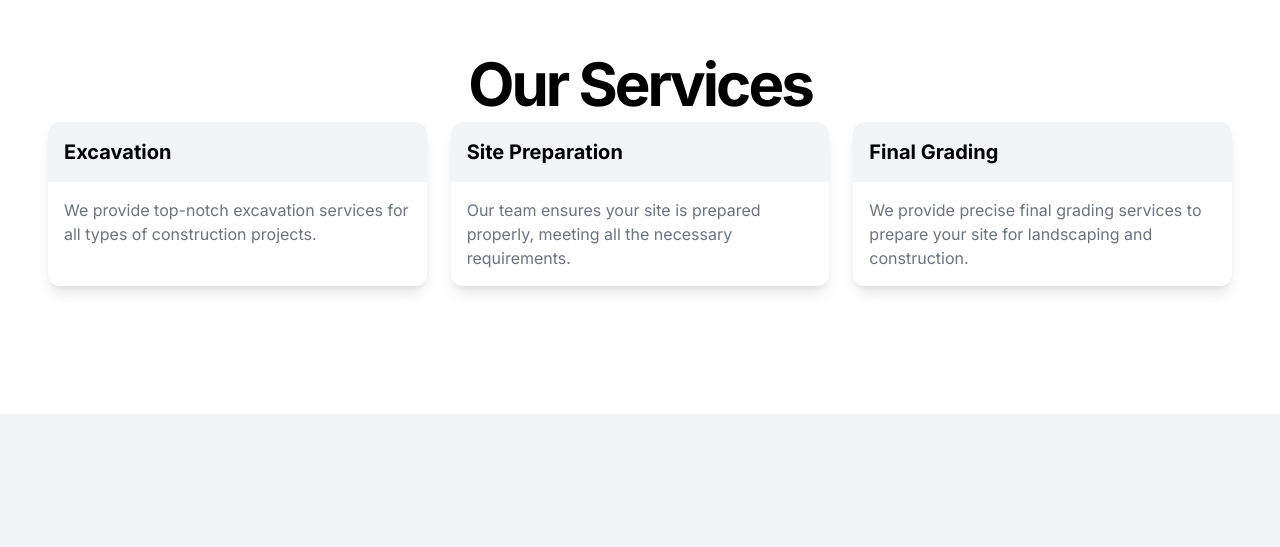
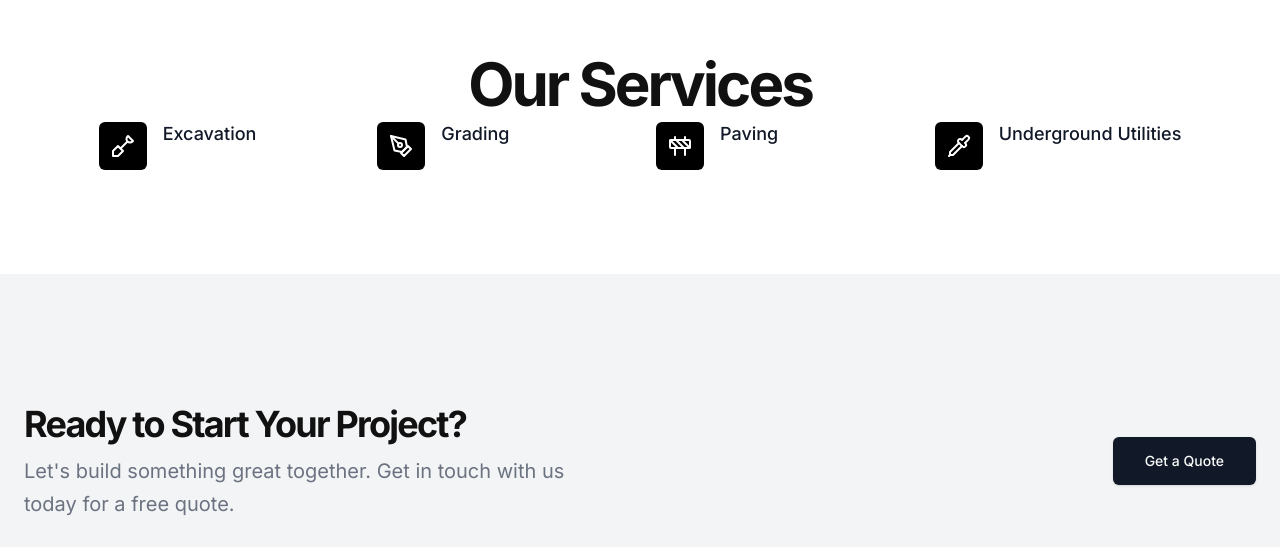
Before and after one commit to KarnellSchultz/g2sitework, a Next.js app: page / in a window 1280 px wide. Shown: the part 1122-1669 px from the top of the page. Built offline with nearby package versions, Linux system fonts and the light colour scheme.

Commit message:
resend integration added with contact form.

```diff
--- a/app/globals.css
+++ b/app/globals.css
@@ -7,4 +7,5 @@
 }
 body {
   background-color: var(--background);
+  color: #111;
 }
--- a/components/contact-form.tsx
+++ b/components/contact-form.tsx
@@ -9,8 +9,38 @@ import { Textarea } from "@/components/ui/textarea";
 import { Button } from "@/components/ui/button";
 import Link from "next/link";
 import { JSX, SVGProps } from "react";
+import { Resend } from "resend";
+
+const resend = new Resend(process.env.RESEND_API_KEY ?? "");
 
 export function ContactForm() {
+  const handleSubmit = async (formData: FormData) => {
+    "use server";
+
+    const rawFormData = {
+      name: formData.get("name"),
+      email: formData.get("email"),
+      message: formData.get("message"),
+      honeypotName: formData.get("h-name"),
+      honeypotEmail: formData.get("h-email"),
+      honeypotMessage: formData.get("h-message"),
+    };
+
+    if (rawFormData.honeypotName || rawFormData.honeypotEmail || rawFormData.honeypotMessage) {
+      console.log("Honeypot triggered - No email sent");
+      return;
+    }
+
+    const { data } = await resend.emails.send({
+      from: process.env.RESEND_FROM_EMAIL ?? "",
+      to: process.env.RESEND_TO_EMAIL ?? "",
+      subject: `${rawFormData.name} <${rawFormData.email}> email from g2sitework.com/contact `,
+      html: `<div>${rawFormData.message}</div>`,
+    });
+
+    console.log(`"Sending email" ${data?.id}`);
+  };
+
   return (
     <Card className="max-w-lg mx-auto p-8 space-y-6">
       <CardHeader className="mb-6">
@@ -26,12 +56,13 @@ export function ContactForm() {
         </CardDescription>
       </CardHeader>
       <CardContent>
-        <form className="space-y-4">
+        <form className="space-y-4" action={handleSubmit}>
           <div className="space-y-2">
             <Label htmlFor="name">Name</Label>
             <Input
               className="w-full focus-visible:ring-gray-700"
               id="name"
+              name="name"
               placeholder="First and Last Name"
               required
             />
@@ -41,6 +72,7 @@ export function ContactForm() {
             <Input
               className="w-full focus-visible:ring-gray-700"
               id="email"
+              name="email"
               placeholder="name@xyz.com"
               required
               type="email"
@@ -51,11 +83,20 @@ export function ContactForm() {
             <Textarea
               className="w-full min-h-[100px] focus-visible:ring-gray-700"
               id="message"
+              name="message"
               placeholder="Your Message"
               required
             />
           </div>
-          <Button className="w-full bg-black text-white">Submit</Button>
+          {/* Honeypot fields */}
+          <div className="absolute top-0 left-0 opacity-0 w-0 h-0 -z-10 ">
+            <Input id="h-email" name="h-email" type="email" />
+            <Input id="h-name" name="h-name" type="text" />
+            <Input id="h-text" name="h-message" type="text" />
+          </div>
+          <Button type="submit" className="w-full bg-black focus-visible:ring-gray-700 text-white">
+            Submit
+          </Button>
         </form>
       </CardContent>
     </Card>
--- a/components/home-page.tsx
+++ b/components/home-page.tsx
@@ -55,40 +55,7 @@ export function HomePage() {
             <h2 className="text-3xl py-2 font-bold tracking-tighter text-center sm:text-5xl xl:text-6xl/none">
               Our Services
             </h2>
-            <div className="grid gap-6 lg:grid-cols-3">
-              <Card className="overflow-hidden rounded-xl shadow-lg">
-                <CardHeader className="bg-gray-100 p-4">
-                  <h3 className="text-xl font-bold">Excavation</h3>
-                </CardHeader>
-                <CardContent className="p-4">
-                  <p className="text-gray-500">
-                    We provide top-notch excavation services for all types of construction projects.
-                  </p>
-                </CardContent>
-              </Card>
-              <Card className="overflow-hidden rounded-xl shadow-lg">
-                <CardHeader className="bg-gray-100 p-4">
-                  <h3 className="text-xl font-bold">Site Preparation</h3>
-                </CardHeader>
-                <CardContent className="p-4">
-                  <p className="text-gray-500">
-                    Our team ensures your site is prepared properly, meeting all the necessary
-                    requirements.
-                  </p>
-                </CardContent>
-              </Card>
-              <Card className="overflow-hidden rounded-xl shadow-lg">
-                <CardHeader className="bg-gray-100 p-4">
-                  <h3 className="text-xl font-bold">Final Grading</h3>
-                </CardHeader>
-                <CardContent className="p-4">
-                  <p className="text-gray-500">
-                    We provide precise final grading services to prepare your site for landscaping
-                    and construction.
-                  </p>
-                </CardContent>
-              </Card>
-            </div>
+            <Services />
           </div>
         </section>
         <section className="w-full flex justify-center py-12 md:py-24 lg:py-32 bg-gray-100 dark:bg-gray-100">
@@ -115,6 +82,44 @@ export function HomePage() {
   );
 }
 
+const Services = () => {
+  return (
+    <div
+      className="w-full flex justify-center
+    "
+    >
+      <div className="grid grid-cols-2 gap-y-8 sm:gap-y-8 md:grid md:grid-cols-4 md:gap-x-8 md:gap-y-10">
+        <div className="">
+          <div className="absolute flex items-center justify-center h-12 w-12 rounded-md bg-black text-white">
+            <ShovelIcon className="h-6 w-6" />
+          </div>
+          <p className="ml-16 text-lg leading-6 font-medium text-gray-900">Excavation</p>
+        </div>
+        <div>
+          <div className="absolute flex items-center justify-center h-12 w-12 rounded-md bg-black text-white">
+            <PenToolIcon className="h-6 w-6" />
+          </div>
+          <p className="ml-16 text-lg leading-6 font-medium text-gray-900 ">Grading</p>
+        </div>
+        <div>
+          <div className="absolute flex items-center justify-center h-12 w-12 rounded-md bg-black text-white">
+            <ConstructionIcon className="h-6 w-6" />
+          </div>
+          <p className="ml-16 text-lg leading-6 font-medium text-gray-900 ">Paving</p>
+        </div>
+        <div>
+          <div className="absolute flex items-center justify-center h-12 w-12 rounded-md bg-black text-white">
+            <PipetteIcon className="h-6 w-6" />
+          </div>
+          <p className="ml-16 text-lg leading-6 font-medium text-gray-900 ">
+            Underground Utilities
+          </p>
+        </div>
+      </div>
+    </div>
+  );
+};
+
 export function HardHatIcon(props: JSX.IntrinsicAttributes & SVGProps<SVGSVGElement>) {
   return (
     <svg
@@ -136,3 +141,93 @@ export function HardHatIcon(props: JSX.IntrinsicAttributes & SVGProps<SVGSVGElem
     </svg>
   );
 }
+
+function ConstructionIcon(props) {
+  return (
+    <svg
+      {...props}
+      xmlns="http://www.w3.org/2000/svg"
+      width="24"
+      height="24"
+      viewBox="0 0 24 24"
+      fill="none"
+      stroke="currentColor"
+      strokeWidth="2"
+      strokeLinecap="round"
+      strokeLinejoin="round"
+    >
+      <rect x="2" y="6" width="20" height="8" rx="1" />
+      <path d="M17 14v7" />
+      <path d="M7 14v7" />
+      <path d="M17 3v3" />
+      <path d="M7 3v3" />
+      <path d="M10 14 2.3 6.3" />
+      <path d="m14 6 7.7 7.7" />
+      <path d="m8 6 8 8" />
+    </svg>
+  );
+}
+
+function PenToolIcon(props) {
+  return (
+    <svg
+      {...props}
+      xmlns="http://www.w3.org/2000/svg"
+      width="24"
+      height="24"
+      viewBox="0 0 24 24"
+      fill="none"
+      stroke="currentColor"
+      strokeWidth="2"
+      strokeLinecap="round"
+      strokeLinejoin="round"
+    >
+      <path d="m12 19 7-7 3 3-7 7-3-3z" />
+      <path d="m18 13-1.5-7.5L2 2l3.5 14.5L13 18l5-5z" />
+      <path d="m2 2 7.586 7.586" />
+      <circle cx="11" cy="11" r="2" />
+    </svg>
+  );
+}
+
+function PipetteIcon(props) {
+  return (
+    <svg
+      {...props}
+      xmlns="http://www.w3.org/2000/svg"
+      width="24"
+      height="24"
+      viewBox="0 0 24 24"
+      fill="none"
+      stroke="currentColor"
+      strokeWidth="2"
+      strokeLinecap="round"
+      strokeLinejoin="round"
+    >
+      <path d="m2 22 1-1h3l9-9" />
+      <path d="M3 21v-3l9-9" />
+      <path d="m15 6 3.4-3.4a2.1 2.1 0 1 1 3 3L18 9l.4.4a2.1 2.1 0 1 1-3 3l-3.8-3.8a2.1 2.1 0 1 1 3-3l.4.4Z" />
+    </svg>
+  );
+}
+
+function ShovelIcon(props) {
+  return (
+    <svg
+      {...props}
+      xmlns="http://www.w3.org/2000/svg"
+      width="24"
+      height="24"
+      viewBox="0 0 24 24"
+      fill="none"
+      stroke="currentColor"
+      strokeWidth="2"
+      strokeLinecap="round"
+      strokeLinejoin="round"
+    >
+      <path d="M2 22v-5l5-5 5 5-5 5z" />
+      <path d="M9.5 14.5 16 8" />
+      <path d="m17 2 5 5-.5.5a3.53 3.53 0 0 1-5 0s0 0 0 0a3.53 3.53 0 0 1 0-5L17 2" />
+    </svg>
+  );
+}
--- a/package.json
+++ b/package.json
@@ -18,6 +18,7 @@
     "next": "14.0.4",
     "react": "^18",
     "react-dom": "^18",
+    "resend": "^2.0.0",
     "tailwind-merge": "^2.1.0",
     "tailwindcss-animate": "^1.0.7"
   },
```
Also changed, not shown: 1 other file (tests, documents, lock files or other folders).
